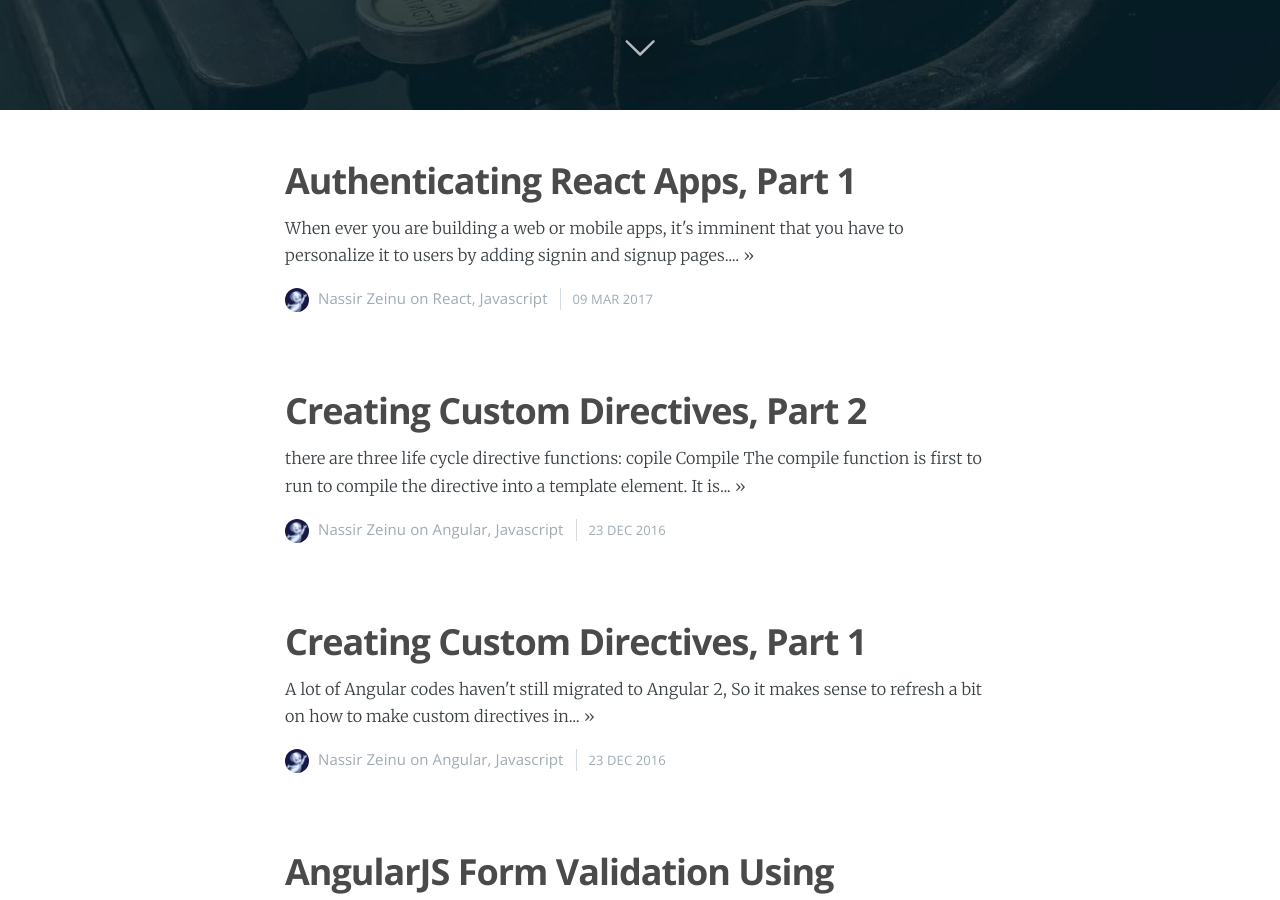
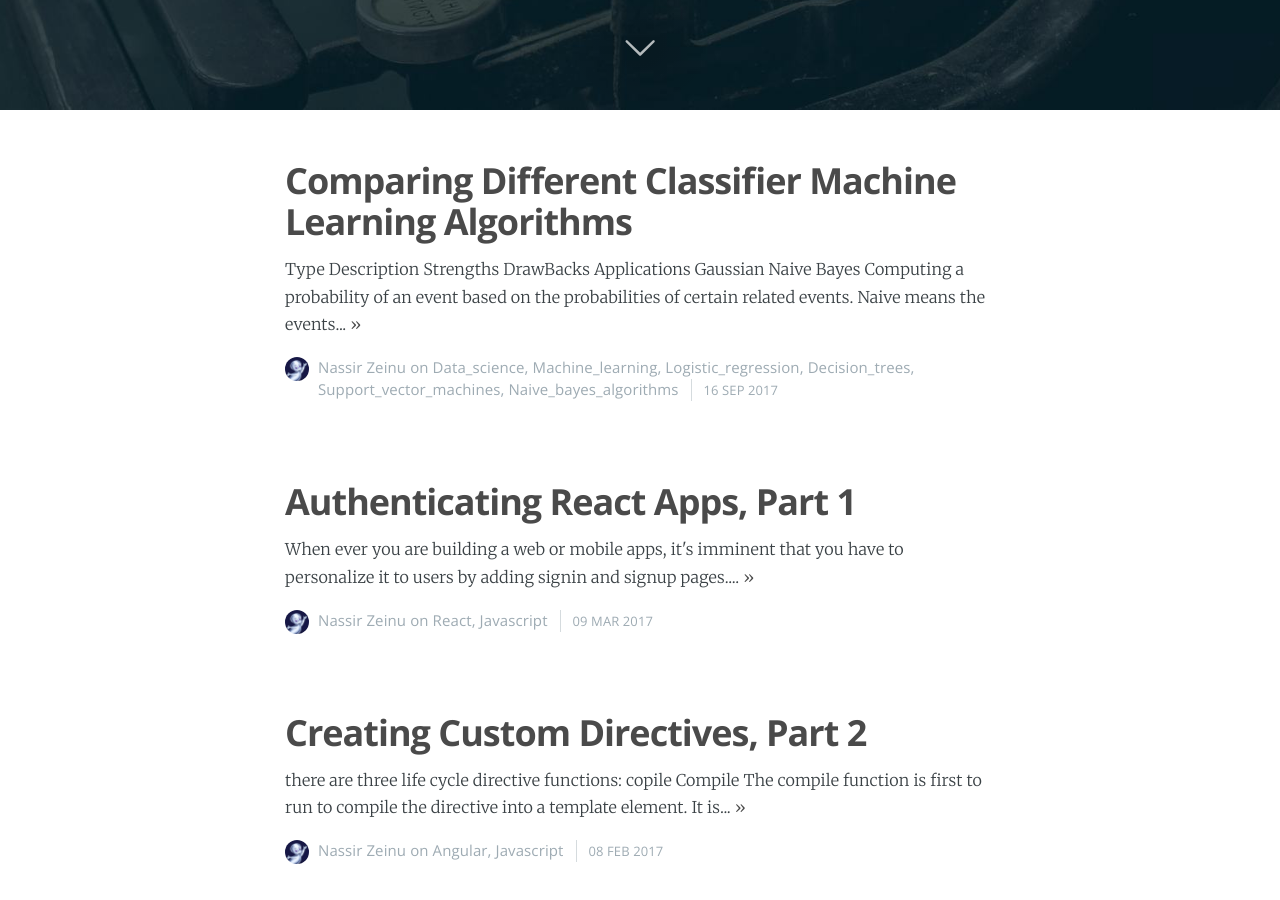
Before and after one commit to nassirmz/blog, a Jekyll site: the page built from index.html, in a window 1280 px wide and 900 px high, scrolled down 790 px. Built offline with Jekyll 4.4.1, drawn with Linux system fonts in a browser that asks for light colours; nearby versions of some CDN libraries; Markdown is read by kramdown in place of the engine named in the settings; the list of posts is cut into pages by our own code; some of the changed text lies outside the part shown.

Commit message:
Finish comparing ML algorithms

```diff
--- a/_posts/2017-02-08-Creating-Custom-Directives.html
+++ b/_posts/2017-02-08-Creating-Custom-Directives.html
@@ -1,7 +1,7 @@
 ---
 layout: post
 title: Creating Custom Directives, Part 2
-date:   2016-12-23 11:28:00
+date:   2017-02-08 11:28:00
 tags: Angular JavaScript
 subclass: 'post tag-Angular tag-JavaScript'
 categories: 'JavaScript'
@@ -18,9 +18,3 @@
 
 <h6 id="heading6">post-link</h6>
 <p>After every directive is compiled and linked to its scope, post-link runs in reverse order starting from the innermost directive to the outermost directive. Since most directives only deal with a specific DOM element and its scope, This where it's safe to perform DOM manipulation. In this phase, we already know the parent's children elements and their scope. If we don't need a compile function in our directive. We use a link function as a standalone(not returned from a compile function) to define the post-link. the post-link takes the scope, element, and attribute, in that order as its arguments.</p>
-
-{% highlight html %}
-{% endhighlight %}
-
-{% highlight javascript %}
-{% endhighlight %}
--- /dev/null
+++ b/_posts/2017-09-16-Comparing-Different-Classifier-Machine-Learning-Algorithms.html
@@ -0,0 +1,147 @@
+---
+layout: post
+title: Comparing Different Classifier Machine Learning Algorithms
+date:   2017-09-16 11:28:00
+tags: Data_Science Machine_Learning Logistic_Regression Decision_Trees Support_Vector_Machines Naive_Bayes_Algorithms
+subclass: 'post tag-Data-Science tag-Machine-Learning'
+categories: 'Data Science'
+navigation: True
+logo: 'assets/images/ghost.png'
+---
+<style>
+  .post {
+    max-width: 1024px;
+  }
+  td, th {
+    max-width: 300px;
+  }
+  td, p, ul, li {
+    font-size: 16px;
+  },
+
+</style>
+<table>
+  <tr>
+    <th>Type</th>
+    <th>Description</th>
+    <th>Strengths</th>
+    <th>DrawBacks</th>
+    <th>Applications</th>
+  </tr>
+  <tr>
+    <th>Gaussian Naive Bayes</th>
+    <td>
+      Computing a probability of an event based on the probabilities of certain related events. Naive means the events are independent of each other
+    </td>
+    <td>
+      <li>Extremely fast</li>
+      <li>Needs relatively small amount of data</li>
+      <li>Robust to outliers and missing data</li>
+    </td>
+    <td>
+      <li>Assumes every feature is independent of others</li>
+      <li>Bad estimator in a larger data set</li>
+    </td>
+    <td>
+      <li>Spam filtering</li>
+      <li>Document classification</li>
+    </td>
+  </tr>
+  <tr>
+    <th>Decision Trees</th>
+    <td>
+      Computes using tree-like structure. where each node/leave in the tree is a classifier
+    </td>
+    <td>
+      <li>Easy to conceptualize and implement</li>
+      <li>Can handle mixed type of features(categorical and numerical</li>
+      <li>So, requires little data preparation</li>
+    </td>
+    <td>
+      <li>Tends to overfit easily</li>
+      <li>Can be unstable. small variations can output unlikely classifications</li>
+    </td>
+    <td>
+      <li>Medical diagnosis</li>
+      <li>Customer profiling</li>
+      <li>And many other use cases in different fields</li>
+    </td>
+  </tr>
+  <tr>
+    <th>Logistic Regression</th>
+    <td>
+      A regression model that makes predictions using probability
+    </td>
+    <td>
+      <li>Low computation cost</li>
+      <li>Works well in small data set</li>
+      <li>Works well when there is noise in the data</li>
+    </td>
+    <td>
+      <li>Not quite a good model for nonlinearly separated data</li>
+      <li>Note quite good for a data with large features</li>
+    </td>
+    <td>
+      <li>Medical field</li>
+      <li>Educational and research</li>
+    </td>
+  </tr>
+  <tr>
+    <th>Support Vector Machines</th>
+    <td>
+      A mathematically elegant algorithm which tries to maximize the decision boundary between the classes to be classified
+    </td>
+    <td>
+      <li>Can learn complex functions and deal with outliers nicely</li>
+      <li>SVM's with nonlinear kernels perform quite excellent</li>
+      <li>SVM's perform quite excellent sometimes in par with Ensemble methods</li>
+    </td>
+    <td>
+      <li>High computational cost</li>
+      <li>Choosing the right kernel might be difficult</li>
+    </td>
+    <td>
+      <li>Text categorization</li>
+      <li>Biological and other sciences</li>
+    </td>
+  </tr>
+  <tr>
+    <th>Random Forest</th>
+    <td>
+      A bagging ensemble method(build a strong model taking the mean of trained individual models)
+    </td>
+    <td>
+      <li>Performs well in any dataset type</li>
+      <li>Often outperforms other single classifiers</li>
+      <li>Can handle high dimensional features</li>
+    </td>
+    <td>
+      <li>Might be hard to implement, maintain, modify</li>
+      <li>Has more hyperparameters to tune</li>
+    </td>
+    <td>
+      <li>Very popular in Data Science competition</li>
+      <li>Different fields of Sciences</li>
+    </td>
+  </tr>
+  <tr>
+    <th>AdaBoost</th>
+    <td>
+      A boosting ensemble method(build a strong model taking the weighted mean of trained individual models)
+    </td>
+    <td>
+      <li>Performs well in any dataset type</li>
+      <li>Often outperforms other single classifiers</li>
+      <li>Can handle high dimensional features</li>
+    </td>
+    <td>
+      <li>Might be hard to implement, maintain, modify, even harder than bagging ensembles</li>
+      <li>Has more hyperparameters to tune</li>
+      <li>Prone to overfitting</li>
+    </td>
+    <td>
+      <li>Very popular in Data Science competition</li>
+      <li>Different fields of Sciences</li>
+    </td>
+  </tr>
+</table>
```
Also changed, not shown: Gemfile.lock.
